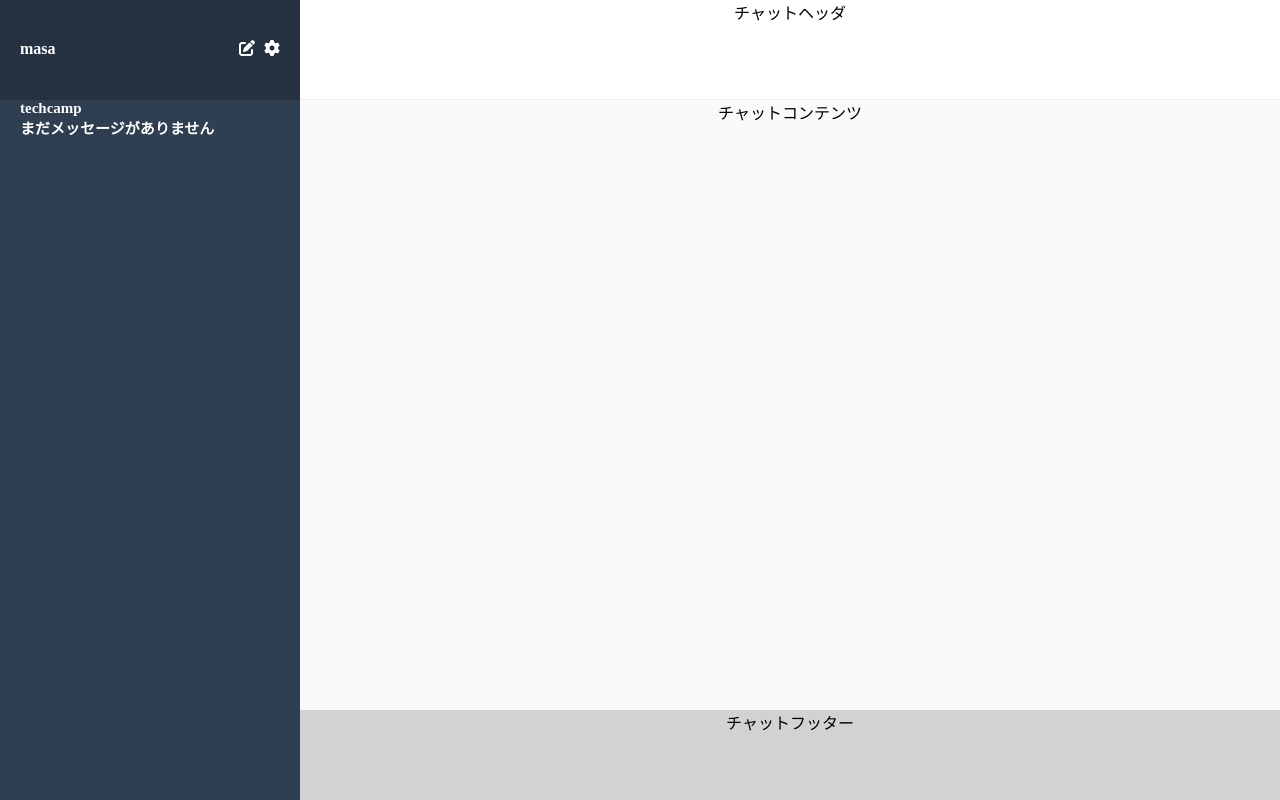
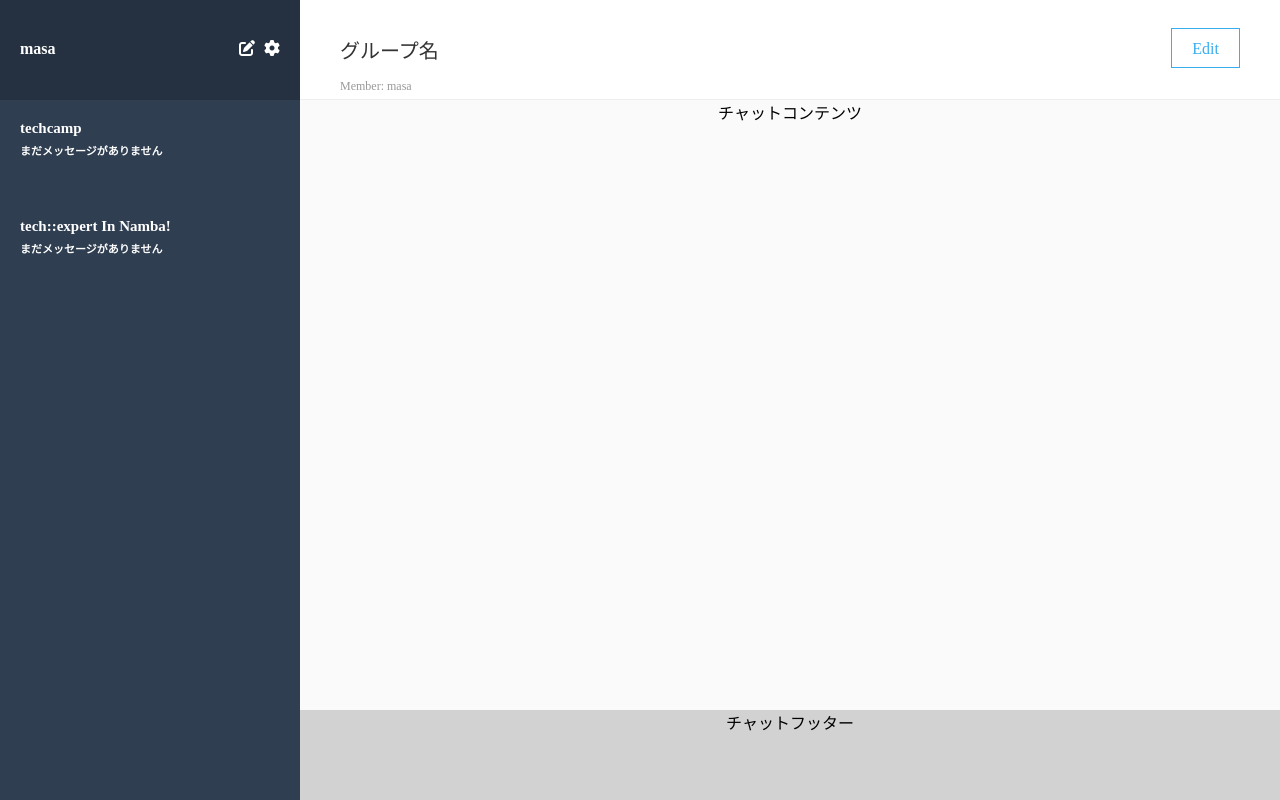
Before and after one commit to MasahiroTakata/chat-space, a Rails app: page / in a window 1280 px wide. Run offline with Rails 7, Linux system fonts and the light colour scheme; style sheets or scripts are compiled from the project's sources; some libraries are stand-ins or nearby versions.

Commit message:
cordingChatHeader

```diff
--- a/app/assets/stylesheets/_main_chat.scss
+++ b/app/assets/stylesheets/_main_chat.scss
@@ -1,11 +1,40 @@
 .mainChat{
   width: calc(100vw - 300px);
   background-color:#ffffff;
+
   &__header {
-    text-align: center;
     height: 100px;
     background-color: #ffffff;
     border-bottom: solid 1px #eeeeee;
+    display: flex; /* 子要素が横並びになる */
+    justify-content: space-between; /* 子要素を均等に配置する */
+    padding: 0 40px;
+
+    &__groupname{
+      height: 100%;
+
+      &__name{
+        font-size: 20px;
+        color: #333333;
+        padding-top: 35px;
+        padding-bottom: 15px;
+      }
+      &__member{
+        font-size: 12px;
+        color: #999999;
+      }
+    }
+
+    a{
+      text-decoration: none;
+      color: #38aef0;
+      height: 40px;
+      border: solid 1px #38aef0;
+      margin-top: 28px;
+      font-size: 16px;
+      line-height: 40px;
+      padding: 0 20px;
+    }
   }
   &__content {
     text-align: center;
--- a/app/assets/stylesheets/_side_bar.scss
+++ b/app/assets/stylesheets/_side_bar.scss
@@ -19,8 +19,6 @@
       display: flex;
       justify-content: space-between;
 
-      &__loginname{
-      }
       &__iconbox{
         a{
           color:white;
@@ -38,8 +36,18 @@
     padding-left: 20px;
     font-size: 15px;
 
-    &__group{
+    &__groupbox{
+      width: 100%;
 
+      &__groupName{
+        padding-top: 20px;
+        padding-bottom: 5px;
+        font-size: 15px;
+      }
+      &__newMessage{
+        font-size: 11px;
+        padding-bottom: 40px;
+      }
     }
   }
 }
--- a/app/views/messages/_main_chat.html.haml
+++ b/app/views/messages/_main_chat.html.haml
@@ -1,7 +1,13 @@
 .mainChat
   .mainChat__header
-    チャットヘッダ
-    .mainChat__header__textbox
+    .mainChat__header__groupname
+      %p{class: 'mainChat__header__groupname__name'}
+        グループ名
+      %p{class: 'mainChat__header__groupname__member'}
+        Member: masa
+    = link_to'#' do
+      Edit
+      /*%div{class: 'mainChat__header__editspace'}*/
   .mainChat__content
     チャットコンテンツ
   .mainChat__footer
--- a/app/views/messages/_side_bar.html.haml
+++ b/app/views/messages/_side_bar.html.haml
@@ -9,5 +9,13 @@
         = link_to "#" do
           = fa_icon "cog"
   .sideBar__content
-    %p techcamp
-    %p まだメッセージがありません
+    .sideBar__content__groupbox
+      %p{class: 'sideBar__content__groupbox__groupName'}
+        techcamp
+      %p{class: 'sideBar__content__groupbox__newMessage'}
+        まだメッセージがありません
+    .sideBar__content__groupbox
+      %p{class: 'sideBar__content__groupbox__groupName'}
+        tech::expert In Namba!
+      %p{class: 'sideBar__content__groupbox__newMessage'}
+        まだメッセージがありません
```
